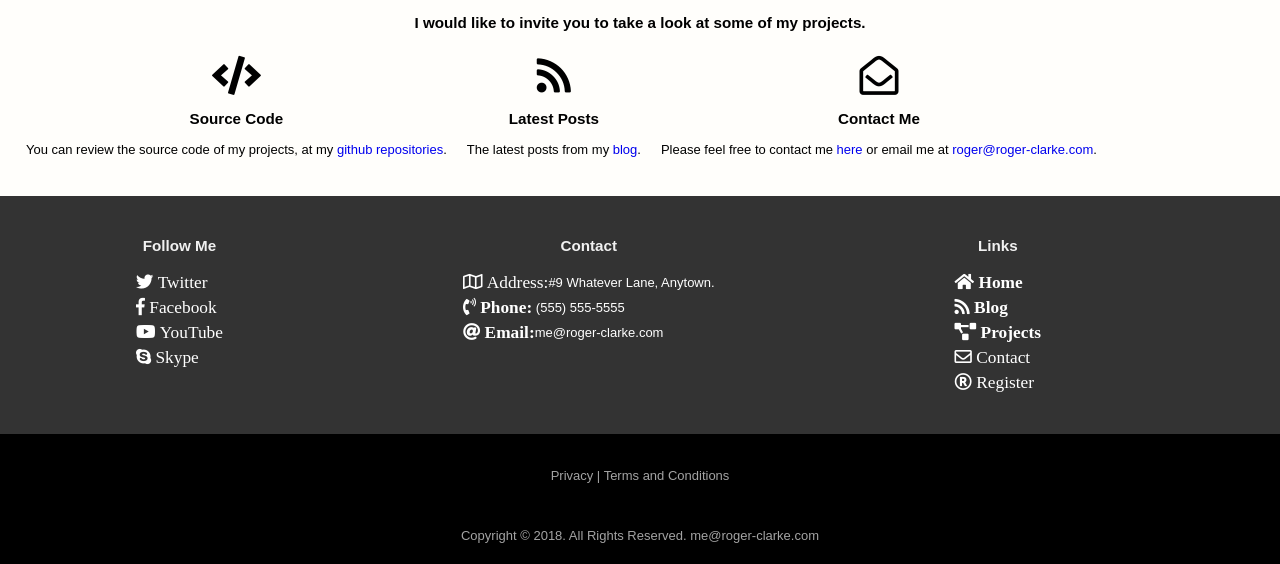
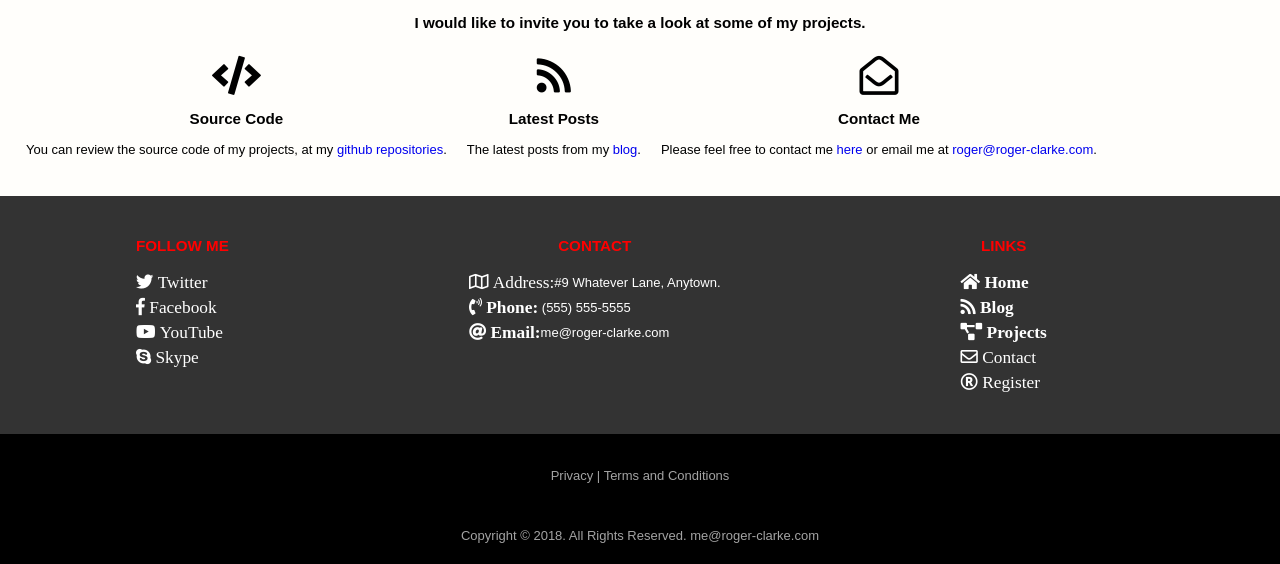
Before and after one commit to muddiman/www, a Django app: page / in a window 1280 px wide. Shown: the part 644-1208 px from the top of the page. Run offline with Django 3.2, Linux system fonts and the light colour scheme; some libraries are stand-ins or nearby versions.

Commit message:
addedum commit

```diff
--- a/pages/templates/pages/index.html
+++ b/pages/templates/pages/index.html
@@ -96,7 +96,8 @@
     color: #f1f1f1;
     }
     #links H3 {
-
+    text-transform: uppercase;
+    color: red;
     }
     #links .column {
     padding-left:120px;
```
